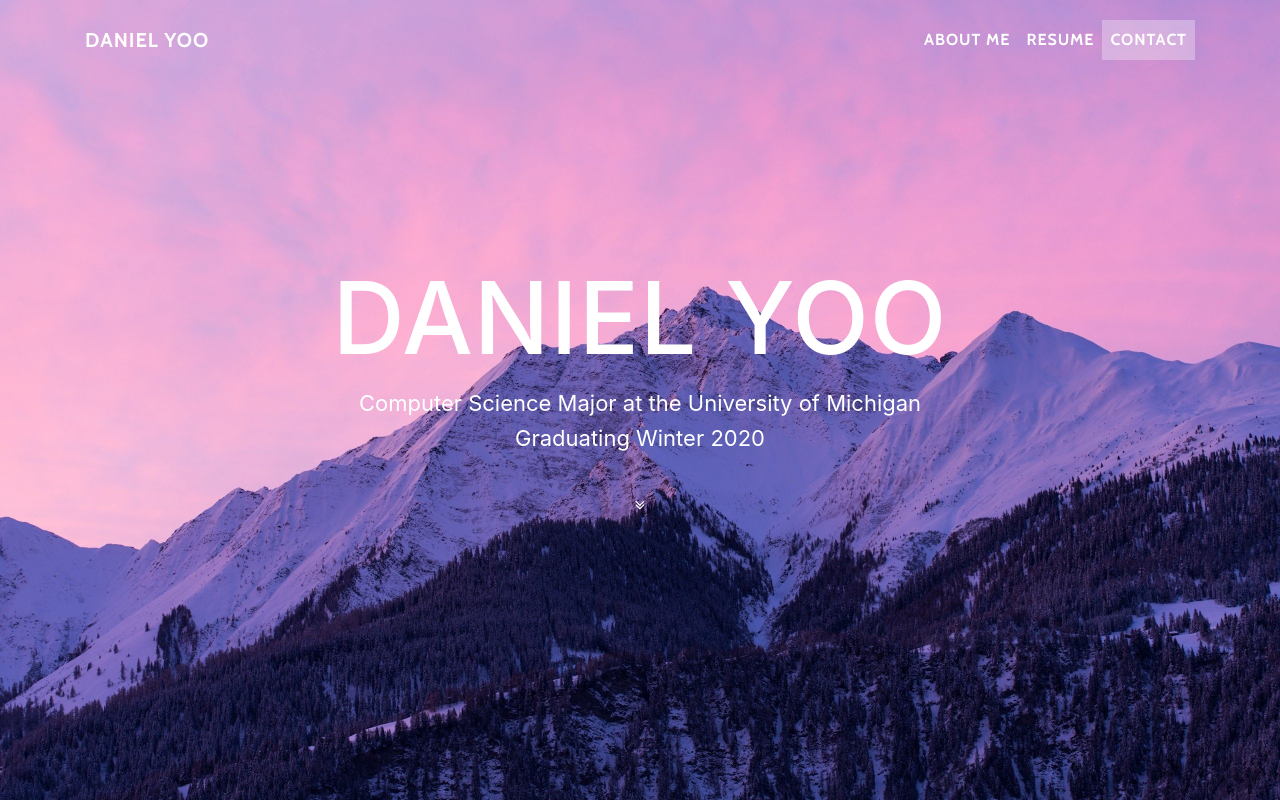
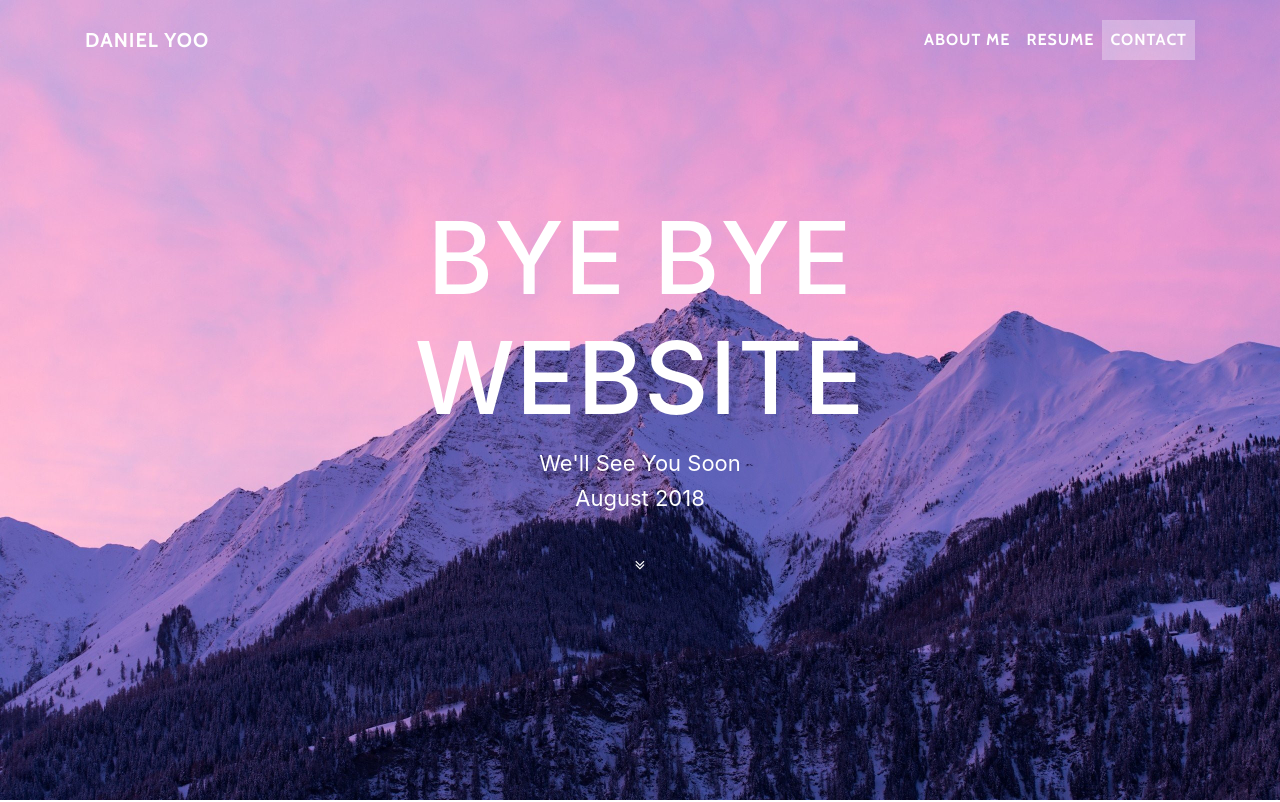
Before and after one commit to goldtomato/goldtomato.github.io, a website with bundled scripts: page index.html in a window 1280 px wide. Shown: the top 802 px of the page. Built offline with nearby package versions, Linux system fonts and the light colour scheme.

Commit message:
Edited Opening Text

```diff
--- a/index.html
+++ b/index.html
@@ -8,7 +8,7 @@
     <meta name="description" content="">
     <meta name="author" content="">
 
-    <title>Daniel Yoo's Handcrafted Website</title>
+    <title>To Be Continued...</title>
 
     <!-- Bootstrap core CSS -->
     <link href="vendor/bootstrap/css/bootstrap.min.css" rel="stylesheet">
@@ -53,9 +53,9 @@
         <div class="container">
           <div class="row">
             <div class="col-lg-8 mx-auto">
-              <h1 class="brand-heading">Daniel Yoo</h1>
-              <p class="intro-text">Computer Science Major at the University of Michigan
-                <br>Graduating Winter 2020</p>
+              <h1 class="brand-heading">Bye Bye Website</h1>
+              <p class="intro-text">We'll See You Soon
+                <br>August 2018</p>
               <a href="#about" class="btn btn-circle js-scroll-trigger">
                 <i class="fa fa-angle-double-down animated"></i>
               </a>
```
